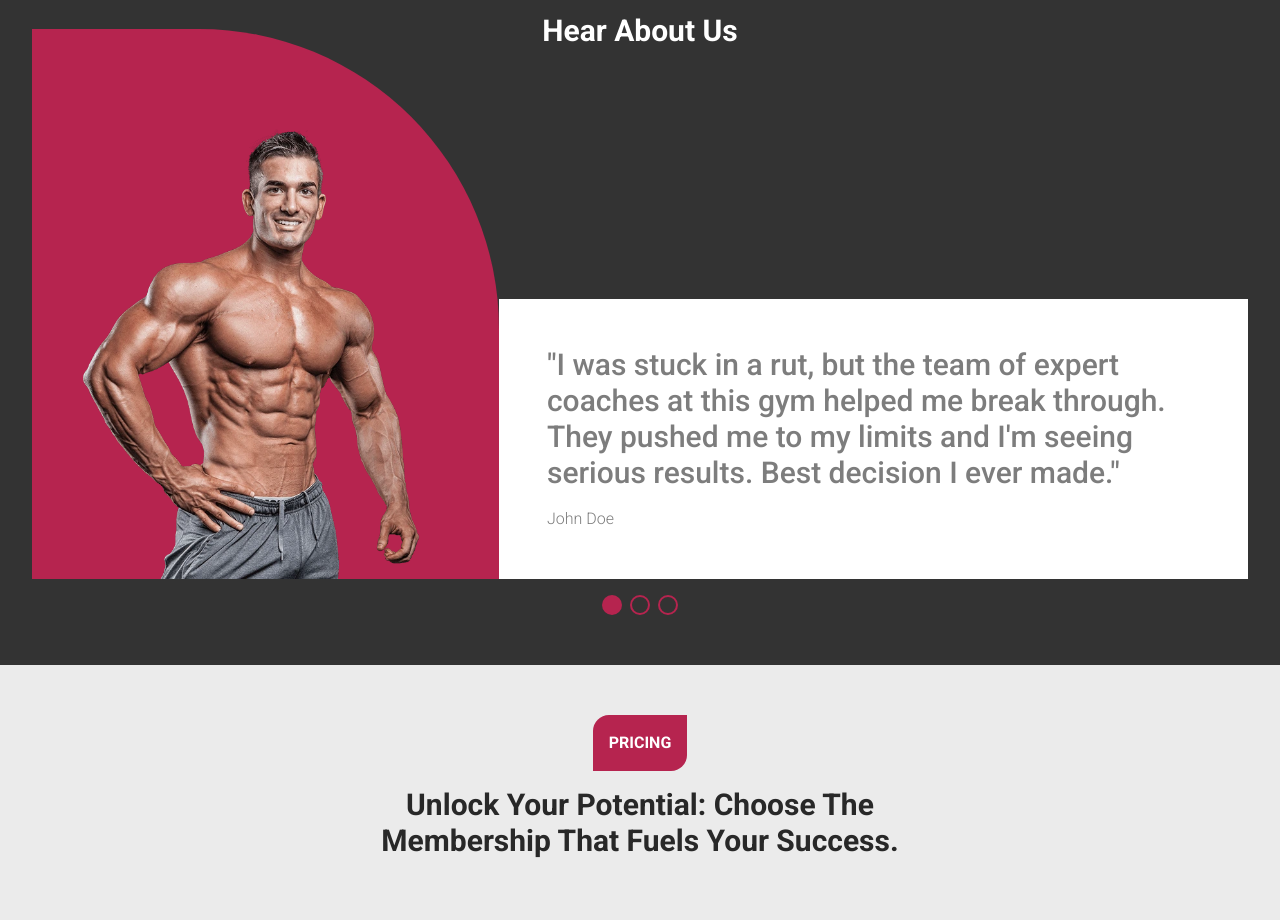
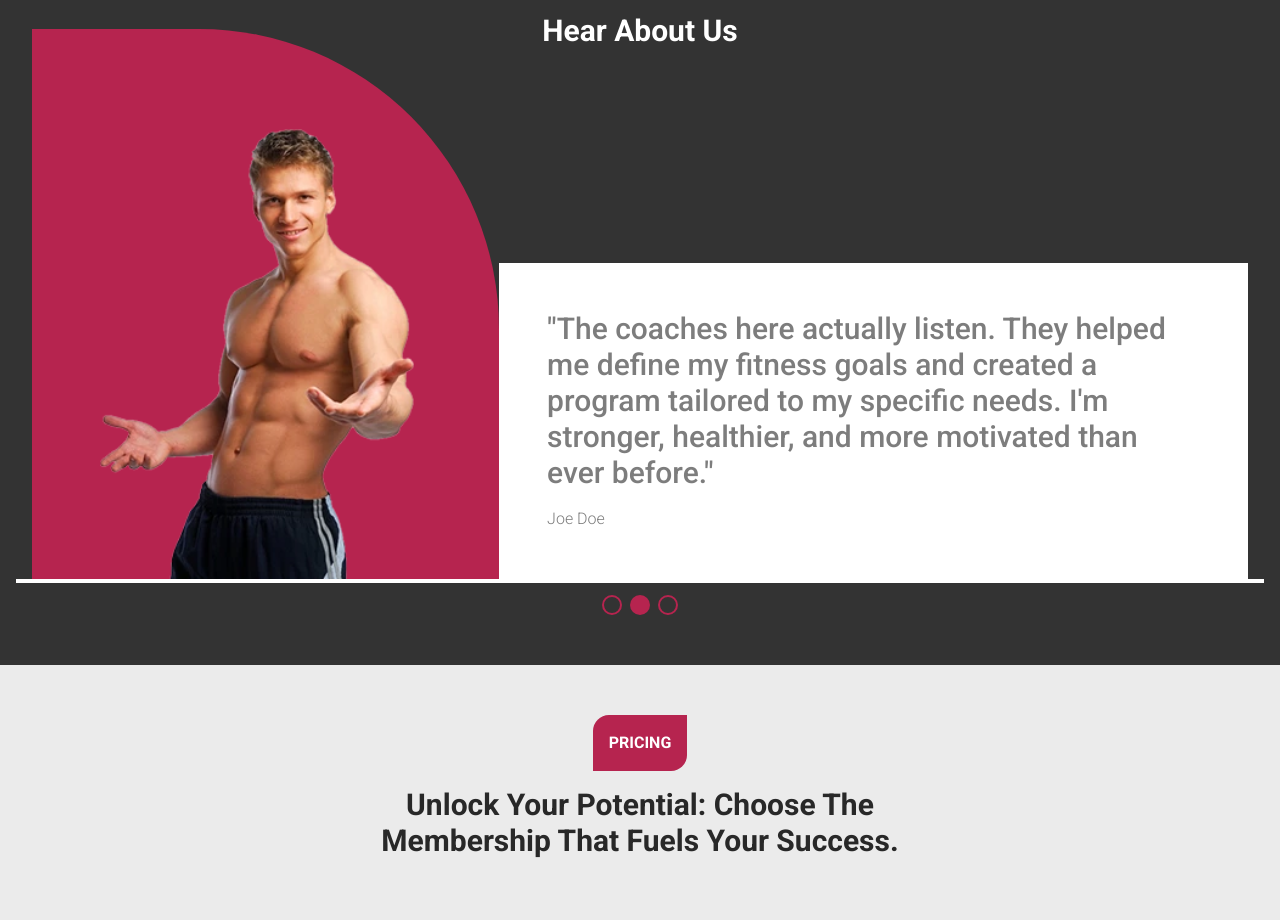
Before and after one commit to amr-khaled27/sultan_gym, a website: page index.html in a window 1280 px wide. Shown: the part 4308-5228 px from the top of the page. Drawn offline with Linux system fonts and the light colour scheme.

Commit message:
added testimonail functionality

```diff
--- a/index.html
+++ b/index.html
@@ -771,6 +771,10 @@
       <div
         class="container mx-auto px-4 mt-16 flex items-end justify-center relative"
       >
+        <span
+          class="loader w-[calc(100%_-_32px)] h-1 absolute left-1/2 -translate-x-1/2 -bottom-1 bg-white"
+        ></span>
+
         <div class="person-testmonial relative w-fit hidden lg:block">
           <img
             data-img="one"
--- a/src/main.js
+++ b/src/main.js
@@ -113,29 +113,45 @@ let testmonialButtons = document.querySelectorAll(".testmonial-buttons button");
 let texts = document.querySelectorAll(".ttext");
 let images = document.querySelectorAll(".person-testmonial img");
 
-testmonialButtons.forEach((button) => {
-  button.addEventListener("click", () => {
-    testmonialButtons.forEach((button) => {
+let currentIndex = 0;
+
+function showTestimonial(index) {
+  testmonialButtons.forEach((button, i) => {
+    if (i === index) {
+      button.classList.add("selected");
+    } else {
       button.classList.remove("selected");
+    }
   });
-    button.classList.add("selected");
 
-    images.forEach((image) => {
-      if (button.getAttribute("data-btn") === image.getAttribute("data-img")) {
+  images.forEach((image, i) => {
+    if (i === index) {
       image.classList.remove("hide");
     } else {
       image.classList.add("hide");
     }
   });
-    texts.forEach((text) => {
-      if (button.getAttribute("data-btn") === text.getAttribute("data-text")) {
+
+  texts.forEach((text, i) => {
+    if (i === index) {
       text.classList.remove("hide");
     } else {
       text.classList.add("hide");
     }
   });
+}
+
+testmonialButtons.forEach((button, index) => {
+  button.addEventListener("click", () => {
+    currentIndex = index;
+    showTestimonial(index);
   });
 });
+
+setInterval(() => {
+  currentIndex = (currentIndex + 1) % testmonialButtons.length;
+  showTestimonial(currentIndex);
+}, 5000);
 
 let height = document.querySelector("[placeholder='Height in cm']");
 let weight = document.querySelector("[placeholder='Weight in kg']");
```
Also changed, not shown: dist/output.css. Lines whose indentation alone changed are shown as unchanged.
